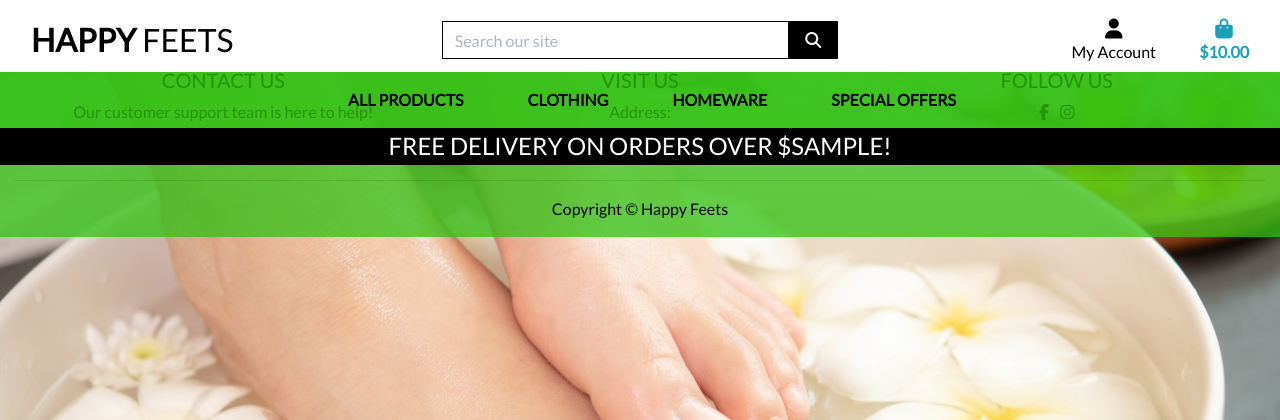
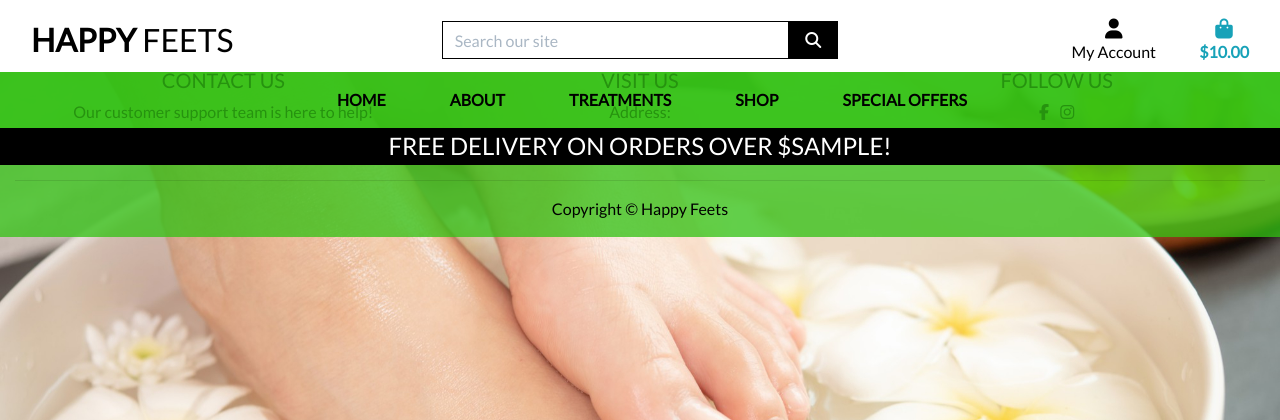
Before and after one commit to Code-Institute-Submissions/Sndrahel-Happy_Feets, a Django app: template templates/base.html in a window 1280 px wide. Shown: the top 420 px of the page. Run offline with Django 3.2, Linux system fonts and the light colour scheme; the template is opened without the code that fills it: most values are stand-ins (such as "Sample title", 1, 10 or a date in 2020); some libraries are stand-ins or nearby versions.

Commit message:
Style(main-nav): Added and fixed links on main-nav

```diff
--- a/templates/includes/main-nav.html
+++ b/templates/includes/main-nav.html
@@ -1,38 +1,33 @@
 <div class="collapse navbar-collapse" id="main-nav">
     <ul class="navbar-nav w-auto mx-auto">
+        <li class="nav-item">
+            <a class="logo-font font-weight-bold nav-link text-black mr-5" href="{% url 'home' %}" id="home-link" aria-haspopup="true" aria-expanded="false">
+                Home
+            </a>
+        </li>
+
+        <li class="nav-item">
+            <a class="logo-font font-weight-bold nav-link text-black mr-5" href="#" id="about-link" aria-haspopup="true" aria-expanded="false">
+                About
+            </a>
+        </li>
+
         <li class="nav-item dropdown">
-            <a class="logo-font font-weight-bold nav-link text-black mr-5" href="#" id="all-products-link" data-toggle="dropdown" aria-haspopup="true" aria-expanded="false">
-                All Products
+            <a class="logo-font font-weight-bold nav-link text-black mr-5" href="#" id="treatments-link" data-toggle="dropdown" aria-haspopup="true" aria-expanded="false">
+                Treatments
             </a>
-            <div class="dropdown-menu border-0" aria-labelledby="all-products-link">
-                <a href="" class="dropdown-item">By Price</a>
-                <a href="" class="dropdown-item ">By Rating</a>
-                <a href="" class="dropdown-item ">By Category</a>
-                <a href="" class="dropdown-item">All Products</a>
+            <div class="dropdown-menu border-0" aria-labelledby="treatments-link">
+                <a href="" class="dropdown-item">Medically Foot Care</a>
+                <a href="" class="dropdown-item ">Wellness Foot Care</a>
+                <a href="" class="dropdown-item ">Seasonal Treatments</a>
+                <a href="" class="dropdown-item">All Treatments</a>
             </div>
         </li>
 
-        <li class="nav-item dropdown">
-            <a class="logo-font font-weight-bold nav-link text-black mr-5" href="#" id="clothing-link" data-toggle="dropdown" aria-haspopup="true" aria-expanded="false">
-                Clothing
+        <li class="nav-item">
+            <a class="logo-font font-weight-bold nav-link text-black mr-5" href="#" id="shop-link" aria-haspopup="true" aria-expanded="false">
+                Shop
             </a>
-            <div class="dropdown-menu border-0" aria-labelledby="clothing-link">
-                <a href="" class="dropdown-item">Activewear &amp; Essentials</a>
-                <a href="" class="dropdown-item">Jeans</a>
-                <a href="" class="dropdown-item">Shirts</a>
-                <a href="" class="dropdown-item">All Clothing</a>
-            </div>
-        </li>
-
-        <li class="nav-item dropdown">
-            <a class="logo-font font-weight-bold nav-link text-black mr-5" href="#" id="homeware-link" data-toggle="dropdown" aria-haspopup="true" aria-expanded="false">
-                Homeware
-            </a>
-            <div class="dropdown-menu border-0" aria-labelledby="homeware-link">
-                <a href="" class="dropdown-item">Bed &amp; Bath</a>
-                <a href="" class="dropdown-item">Kitchen &amp; Dining</a>
-                <a href="" class="dropdown-item">All Homeware</a>
-            </div>
         </li>
 
         <li class="nav-item dropdown">
```
